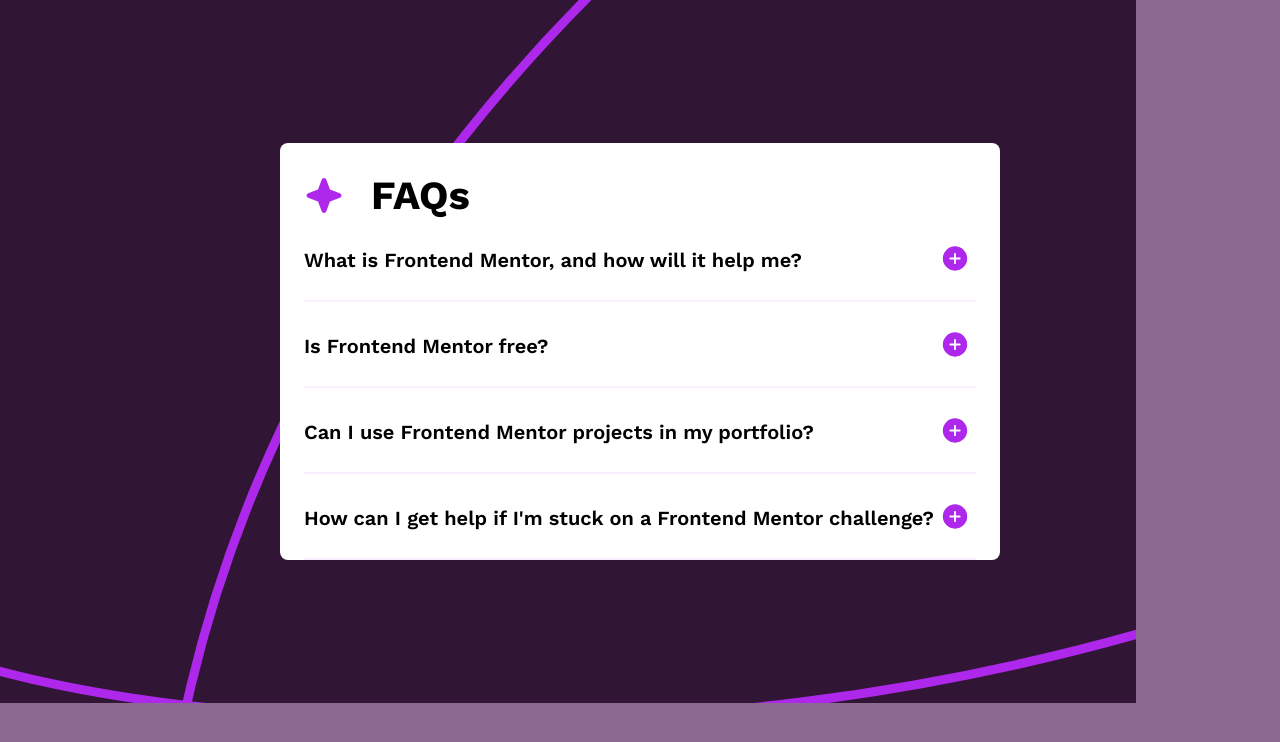
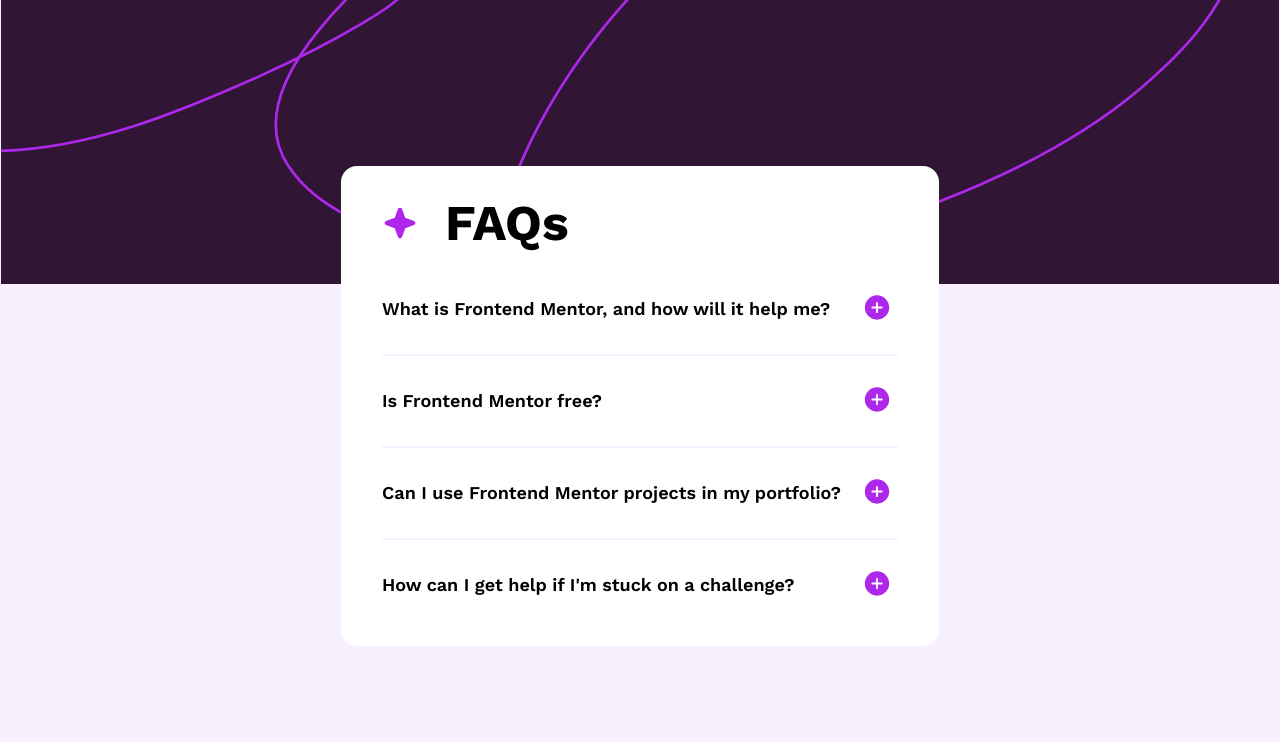
Before and after one commit to readj4vvat/FrDMentor, a plain HTML site: page faq-accordion-main/index.html in a window 1280 px wide. Drawn offline with Linux system fonts and the light colour scheme.

Commit message:
finished desktop UI

```diff
--- a/faq-accordion-main/index.html
+++ b/faq-accordion-main/index.html
@@ -72,10 +72,10 @@
             </p>
           </div>
         </div>
-        <div class="card__faq">
+        <div class="card__faq card__faq--last">
           <div class="card__question-container">
             <h3 class="card__question">
-              How can I get help if I'm stuck on a Frontend Mentor challenge?
+              How can I get help if I'm stuck on a challenge?
             </h3>
             <button class="card__button">
               <img src="assets/images/icon-plus.svg" alt="icon-plus" />
--- a/faq-accordion-main/scss/base/_typography.scss
+++ b/faq-accordion-main/scss/base/_typography.scss
@@ -26,11 +26,11 @@
 
 @media only screen and (min-width: 48rem) {
   h1 {
-    font-size: 2.5rem;
+    font-size: 3.125rem;
   }
 
   h3 {
-    font-size: 1.25rem;
+    font-size: 1.125rem;
   }
 
   p {
--- a/faq-accordion-main/scss/main.scss
+++ b/faq-accordion-main/scss/main.scss
@@ -4,7 +4,7 @@
 @use "utils/variables" as colors;
 
 body {
-  background-color: colors.$grayish-purple;
+  background-color: colors.$light-pink;
   background-image: url("../assets/images/background-pattern-mobile.svg");
   background-repeat: no-repeat;
   background-size: contain;
@@ -14,6 +14,7 @@
 }
 
 .card {
+  max-width: 20.4375rem;
   margin: 8.9375rem 1.5rem;
   background-color: colors.$white;
   border-radius: 0.5rem;
@@ -25,21 +26,32 @@
     display: flex;
     align-items: center;
     gap: 1.6875rem;
+    img {
+      width: 1.375rem;
+      height: 1.375rem;
+    }
   }
   &__faq {
     margin-top: 1.625rem;
     padding-bottom: 1.375rem;
     border-bottom: 2px solid colors.$light-pink;
     transition: 1s all;
+    &--last {
+      border-bottom: none;
+    }
+  }
+  &__question {
+    text-wrap: balance;
+    transition: 0.4s all;
+    &:hover {
+      color: colors.$title-hover;
+      cursor: pointer;
+    }
   }
   &__question-container {
     display: flex;
     align-items: center;
     justify-content: space-between;
-
-    .card__question {
-      text-wrap: balance;
-    }
     button {
       background: none;
       border: none;
@@ -48,11 +60,12 @@
   &__answer {
     margin-top: 1.625rem;
     transition: 0.4s all;
-    animation: uptodown 0.4s forwards;
+    animation: expand 0.4s forwards;
     p {
       width: 94%;
       color: colors.$grayish-purple;
     }
+
     &--hidden {
       transition: 0.4s all;
       display: none;
@@ -60,7 +73,7 @@
   }
 }
 
-@keyframes uptodown {
+@keyframes expand {
   0% {
     margin-top: -6rem;
   }
@@ -68,3 +81,35 @@
     margin-top: 1.625rem;
   }
 }
+
+@media only screen and (min-width: 48rem) {
+  body {
+    background-image: url("../assets/images/background-pattern-desktop.svg");
+  }
+  .card {
+    margin-top: 10.375rem;
+    max-width: 37.5rem;
+    border-radius: 1rem;
+    padding: 0 2.5625rem;
+    padding-bottom: 1rem;
+    &__header {
+      margin-bottom: 1rem;
+      img {
+        width: 2.25rem;
+        height: 2.25rem;
+      }
+    }
+
+    &__faq {
+      margin-top: 0;
+      padding: 1.6875rem 0;
+      width: 32.25rem;
+    }
+    &__answer {
+      margin-top: 2rem;
+      p {
+        width: 100%;
+      }
+    }
+  }
+}
--- a/faq-accordion-main/scss/utils/_variables.scss
+++ b/faq-accordion-main/scss/utils/_variables.scss
@@ -2,3 +2,4 @@
 $light-pink: hsl(275, 100%, 97%);
 $grayish-purple: hsl(292, 16%, 49%);
 $dark-purple: hsl(292, 42%, 14%);
+$title-hover: hsl(281, 83%, 54%);
```
Also changed, not shown: faq-accordion-main/styles/main.css, faq-accordion-main/styles/main.min.css, 2 other files.
